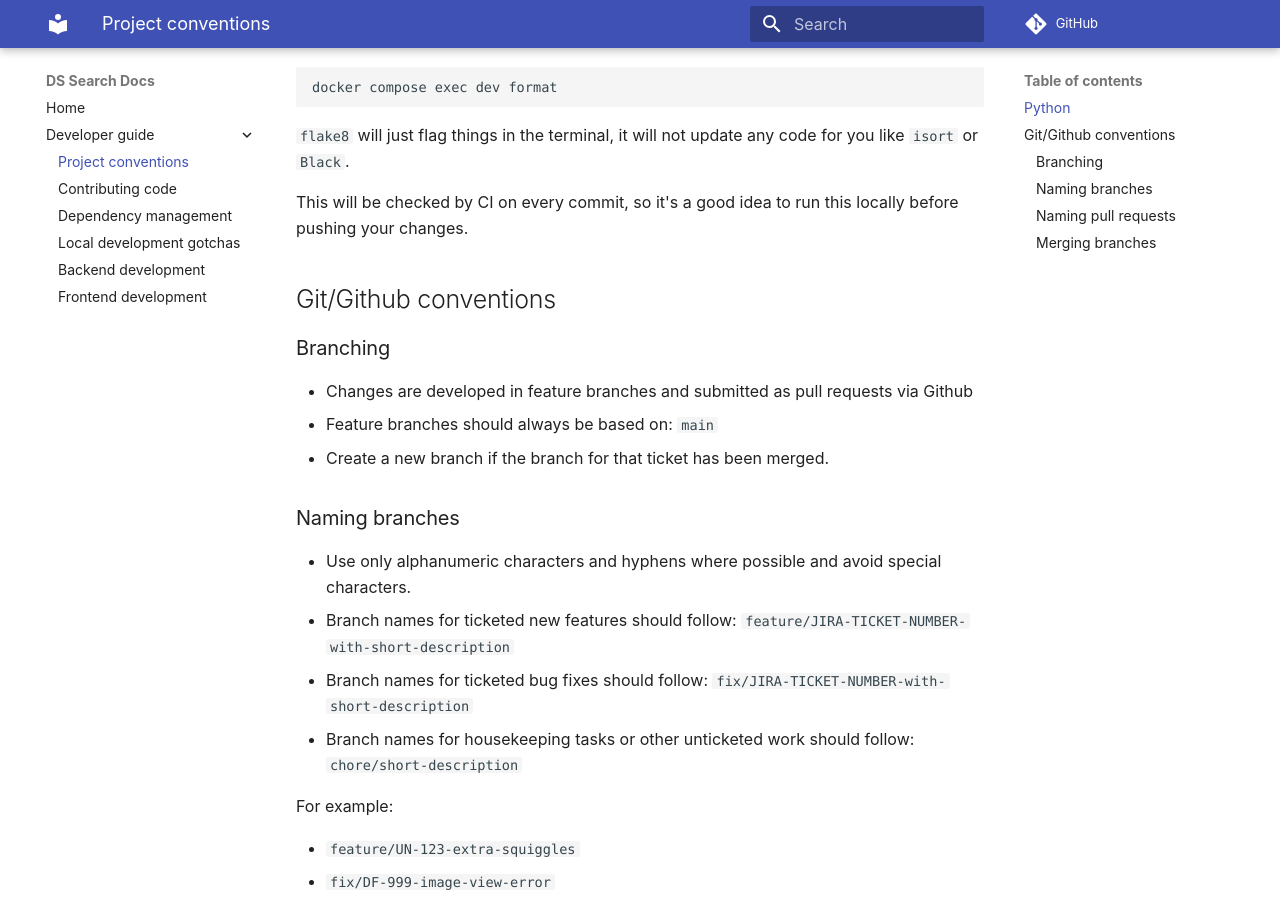
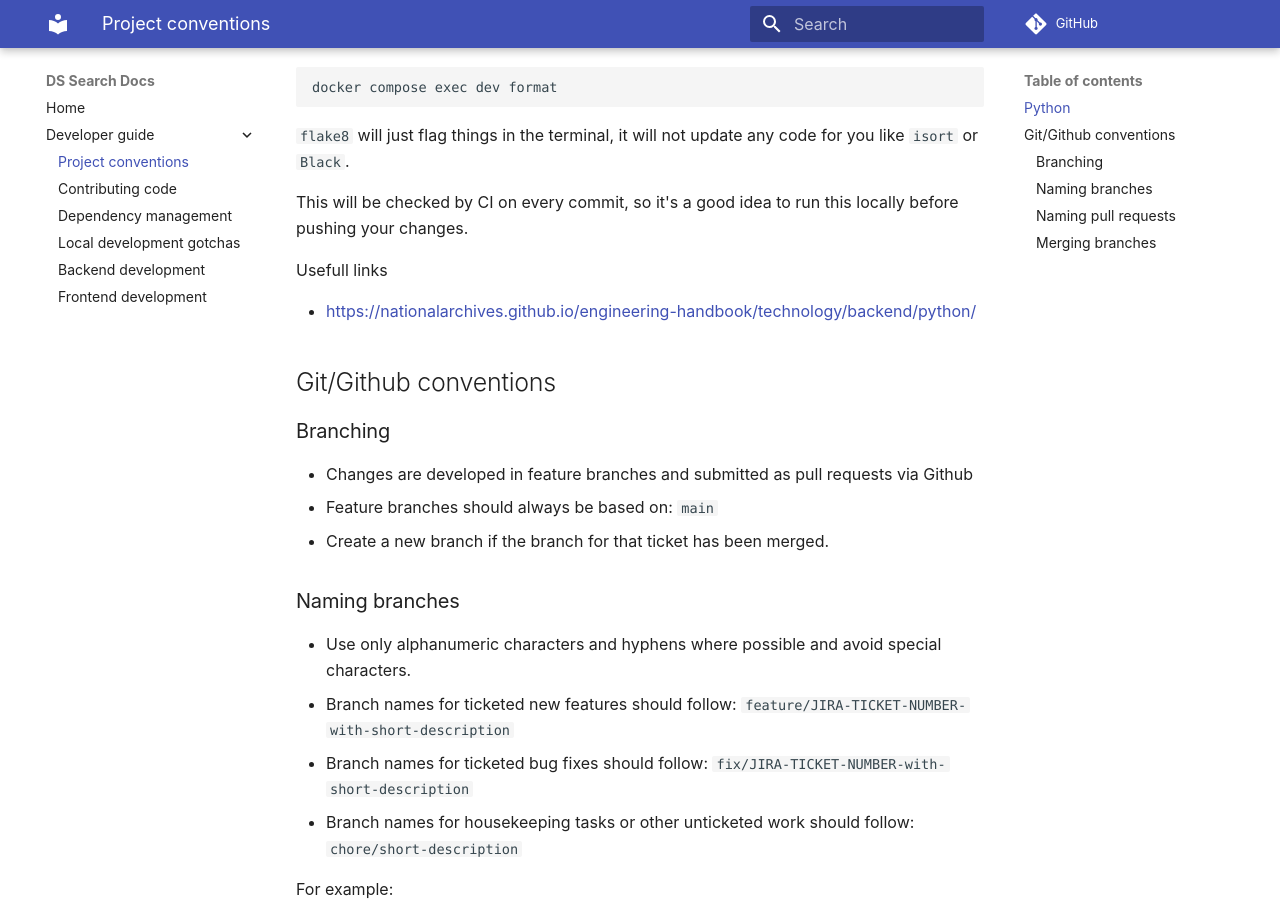
Before and after one commit to nationalarchives/ds-search, an MkDocs documentation site: the page built from docs/developer-guide/project-conventions.md, in a window 1280 px wide and 900 px high, scrolled down 693 px. Built offline with MkDocs 1.6.1 and Material for MkDocs 9.7.7, drawn with Linux system fonts in a browser that asks for light colours; comment, search, counter and statistics services are not loaded.

Commit message:
FIND-81:updated project conventions

```diff
--- a/docs/developer-guide/project-conventions.md
+++ b/docs/developer-guide/project-conventions.md
@@ -21,6 +21,10 @@ docker compose exec dev format
 `flake8` will just flag things in the terminal, it will not update any code for you like `isort` or `Black`.
 
 This will be checked by CI on every commit, so it's a good idea to run this locally before pushing your changes.
+
+Usefull links
+
+- <https://nationalarchives.github.io/engineering-handbook/technology/backend/python/>
 
 ## Git/Github conventions
 
```
